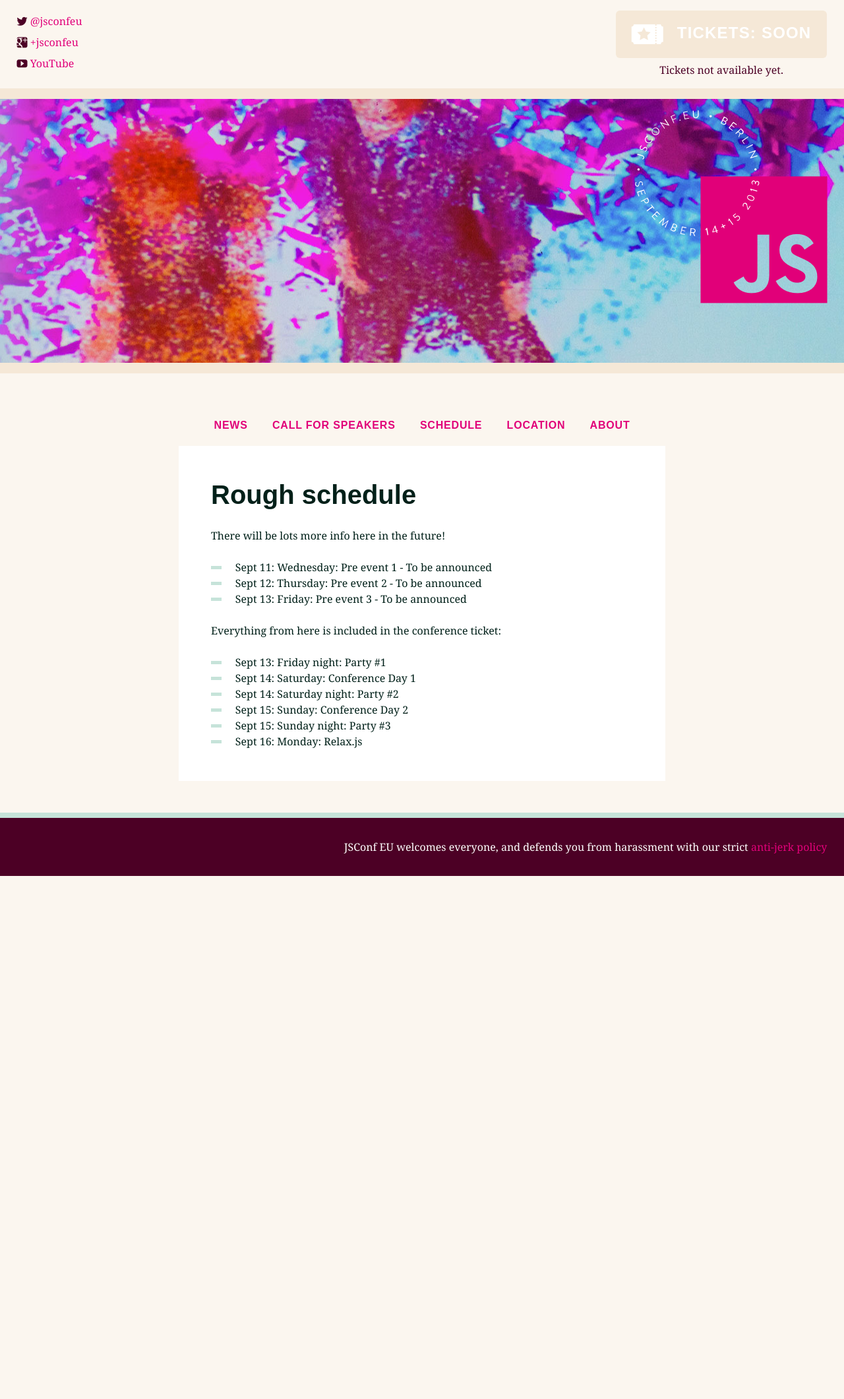
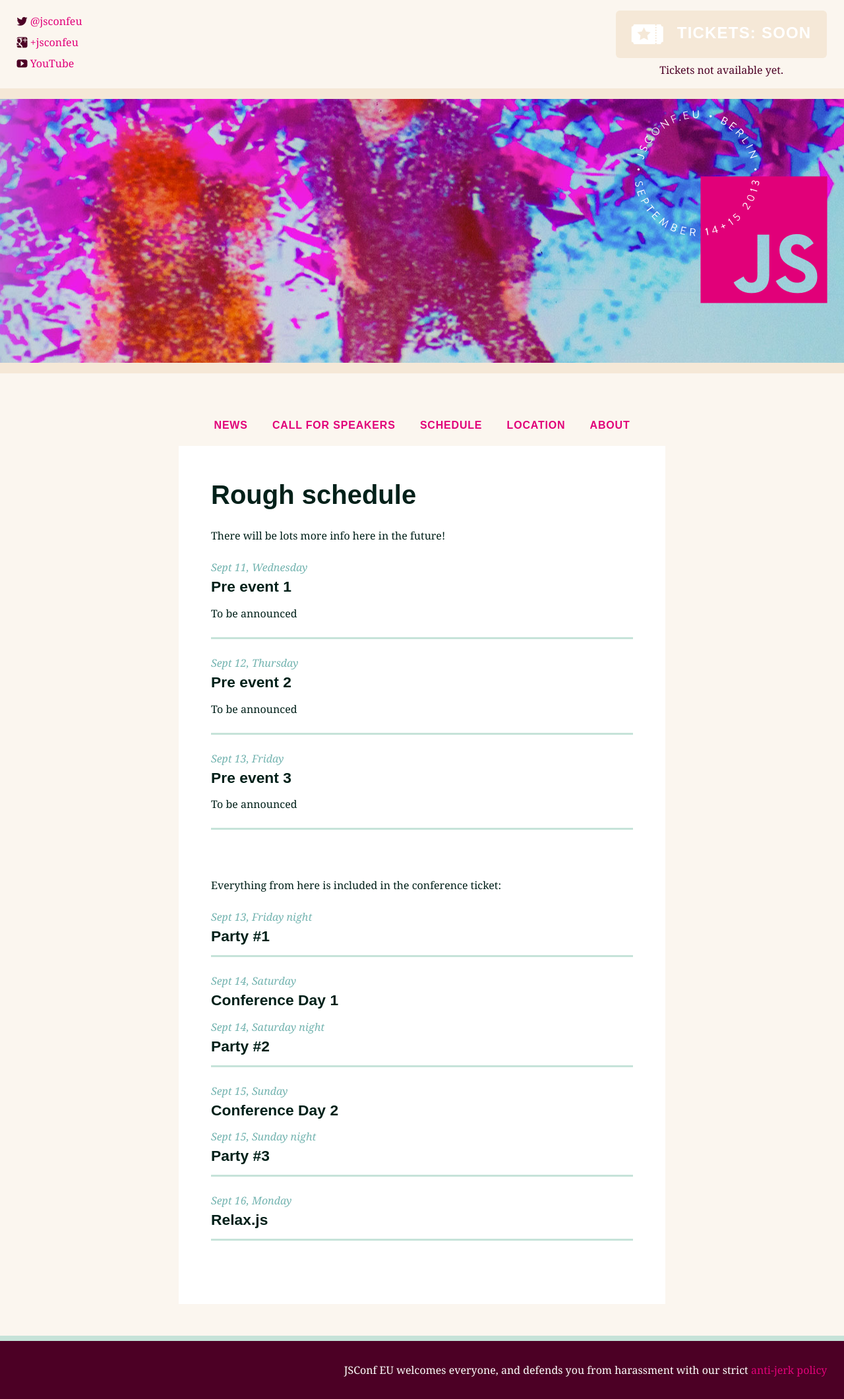
Before and after one commit to jsconf/2013.jsconf.eu, a Jekyll site: the page built from schedule/index.md, in a window 1280 px wide. Shown: the whole page at 66% size. Built offline with Jekyll 4.4.1, drawn with Linux system fonts in a browser that asks for light colours; nearby versions of some CDN libraries; before the commit the page ends 1328 px from its top, so only the background shows below that.

Commit message:
more typography details

```diff
--- a/_includes/schedule.md
+++ b/_includes/schedule.md
@@ -1,14 +1,44 @@
 There will be lots more info here in the future!
 
- * Sept 11: Wednesday: Pre event 1 - To be announced
- * Sept 12: Thursday: Pre event 2 - To be announced
- * Sept 13: Friday: Pre event 3 - To be announced
+<ul class="schedule_list">
+  <li>
+    <i>Sept 11, Wednesday</i>
+    <h4>Pre event 1</h4>
+    <p>To be announced</p>
+  </li>
+  <li>
+    <i>Sept 12, Thursday</i>
+    <h4>Pre event 2</h4>
+    <p>To be announced</p>
+  </li>
+  <li>
+    <i>Sept 13, Friday</i>
+    <h4>Pre event 3</h4>
+    <p>To be announced</p>
+  </li>
+</ul>
 
 Everything from here is included in the conference ticket:
 
- * Sept 13: Friday night: Party #1
- * Sept 14: Saturday: Conference Day 1
- * Sept 14: Saturday night: Party #2
- * Sept 15: Sunday: Conference Day 2
- * Sept 15: Sunday night: Party #3
- * Sept 16: Monday: Relax.js
+<ul class="schedule_list">
+  <li>
+    <i>Sept 13, Friday night</i>
+    <h4>Party #1</h4>
+  </li>
+  <li>
+    <i>Sept 14, Saturday</i>
+    <h4>Conference Day 1</h4>
+    <i>Sept 14, Saturday night</i>
+    <h4>Party #2</h4>
+  </li>
+  <li>
+    <i>Sept 15, Sunday</i>
+    <h4>Conference Day 2</h4>
+    <i>Sept 15, Sunday night</i>
+    <h4>Party #3</h4>
+  </li>
+  <li>
+    <i>Sept 16, Monday</i>
+    <h4>Relax.js</h4>
+  </li>
+</ul>
--- a/index.html
+++ b/index.html
@@ -23,10 +23,12 @@
   <section class="location" id="location">
     <h2>Location</h2>
     {% assign map_url="https://maps.google.com/maps?q=Radialsystem+V,+Holzmarktstra%C3%9Fe+33,+Berlin,+Germany&hl=en&ie=UTF8&ll=52.510527,13.428726&spn=0.036671,0.077677&sll=52.510893,13.428555&sspn=0.073341,0.155354&hq=Radialsystem+V,+Holzmarktstra%C3%9Fe+33,+Berlin,+Germany&t=m&z=14" %}
-    <a href="{{ map_url }}"><address>
+    <a href="{{ map_url }}">
+      <address>
       <strong>Radialsystem V</strong><br>
       Holzmarktstraße 33<br>
       10243 Berlin, Germany
-    </address></a>
+      </address>
+    </a>
     {% include map.md %}
   </section>
--- a/sass/imports/main.scss
+++ b/sass/imports/main.scss
@@ -32,7 +32,7 @@ h3 {
 }
 h4 {
   font-size: 1.429em;
-  margin: 1.5em 0 .5em 0;
+  margin-bottom: .5em;
 }
 
 
@@ -252,13 +252,13 @@ footer {
 
 /* typography in main content area */
 .main_column {
-  p, ul, ol, dl, hr {
+  p, ul, ol, dl, hr, address {
     margin-bottom: 1.5em;
   }
 
   ul {
     list-style: none;
-li {
+    li {
       position: relative;
       margin-left: 1.5em;
       padding-left: 1.5em;
@@ -275,8 +275,26 @@ li {
       background-color: $color_mint;
     }
   }
+  .schedule_list {
+    margin-bottom: 4.5em;
+    li {
+      margin-left: 0;
+      padding-left: 0;
+      text-indent: 0;
+      margin-bottom: 1.5em;
+      border-bottom: .1875em solid $color_mint;
+    }
+    > li:before {
+      display: none;
+    }
+    i {
+      display: block;
+      color: $color_d_mint;
+      font-style: italic;
+    }
+  }
+}
 
-}
 
 
 
@@ -349,6 +367,7 @@ article {
 /* fluid iframes */
 .embed_container {
   position: relative;
+  margin-bottom: 1.5em;
   padding-bottom: 56.25%;
   padding-top: 30px;
   height: 0;
@@ -380,7 +399,7 @@ article {
 }
 
 .date {
-  color: tint($color_dark, 50%);
+  color: $color_d_mint;
   font-size: .875em;
   font-style: italic;
 }
--- a/sass/imports/vars.scss
+++ b/sass/imports/vars.scss
@@ -6,6 +6,8 @@ $color_beige: #f5e8d7;
 $color_l_beige: #fbf6ef;
 $color_d_red: #4c0025;
 $color_mint: #c6e3d9;
+$color_d_mint: #74b4b0;
+
 
 @mixin uppercase {
   text-transform: uppercase;
--- a/stylesheets/screen.css
+++ b/stylesheets/screen.css
@@ -116,7 +116,7 @@ h3 {
 /* line 33, ../sass/imports/main.scss */
 h4 {
   font-size: 1.429em;
-  margin: 1.5em 0 0.5em 0;
+  margin-bottom: .5em;
 }
 
 /* line 41, ../sass/imports/main.scss */
@@ -395,7 +395,7 @@ footer {
 
 /* typography in main content area */
 /* line 255, ../sass/imports/main.scss */
-.main_column p, .main_column ul, .main_column ol, .main_column dl, .main_column hr {
+.main_column p, .main_column ul, .main_column ol, .main_column dl, .main_column hr, .main_column address {
   margin-bottom: 1.5em;
 }
 /* line 259, ../sass/imports/main.scss */
@@ -420,19 +420,41 @@ footer {
   height: 5px;
   background-color: #c6e3d9;
 }
+/* line 278, ../sass/imports/main.scss */
+.main_column .schedule_list {
+  margin-bottom: 4.5em;
+}
+/* line 280, ../sass/imports/main.scss */
+.main_column .schedule_list li {
+  margin-left: 0;
+  padding-left: 0;
+  text-indent: 0;
+  margin-bottom: 1.5em;
+  border-bottom: 0.1875em solid #c6e3d9;
+}
+/* line 287, ../sass/imports/main.scss */
+.main_column .schedule_list > li:before {
+  display: none;
+}
+/* line 290, ../sass/imports/main.scss */
+.main_column .schedule_list i {
+  display: block;
+  color: #74b4b0;
+  font-style: italic;
+}
 
-/* line 283, ../sass/imports/main.scss */
+/* line 301, ../sass/imports/main.scss */
 blockquote {
   margin: 2.5em 1.5em 3em;
   color: #4c0025;
 }
-/* line 286, ../sass/imports/main.scss */
+/* line 304, ../sass/imports/main.scss */
 blockquote p {
   font-style: italic;
 }
 
 /* links */
-/* line 295, ../sass/imports/main.scss */
+/* line 313, ../sass/imports/main.scss */
 a,
 a:link,
 a:visited {
@@ -444,7 +466,7 @@ a:visited {
   transition: color 0.1s ease-in-out, border-color 0.1s ease-in-out, background-color 0.1s ease-in-out;
 }
 
-/* line 303, ../sass/imports/main.scss */
+/* line 321, ../sass/imports/main.scss */
 a:hover,
 a:active,
 a:focus {
@@ -453,12 +475,12 @@ a:focus {
   text-decoration: none;
 }
 
-/* line 311, ../sass/imports/main.scss */
+/* line 329, ../sass/imports/main.scss */
 nav ul {
   margin: 1em 0;
   text-align: center;
 }
-/* line 315, ../sass/imports/main.scss */
+/* line 333, ../sass/imports/main.scss */
 nav li {
   display: inline-block;
   padding: 0.2em 0.5em;
@@ -467,12 +489,12 @@ nav li {
   font-weight: bold;
 }
 
-/* line 323, ../sass/imports/main.scss */
+/* line 341, ../sass/imports/main.scss */
 .main {
   padding: 3em 0;
 }
 
-/* line 327, ../sass/imports/main.scss */
+/* line 345, ../sass/imports/main.scss */
 .main_column {
   max-width: 640px;
   margin: 0 auto;
@@ -480,34 +502,35 @@ nav li {
   overflow: hidden;
 }
 
-/* line 334, ../sass/imports/main.scss */
+/* line 352, ../sass/imports/main.scss */
 section {
   margin: 0 0 4.5em 0;
   padding: 0 3%;
   clear: both;
 }
 
-/* line 341, ../sass/imports/main.scss */
+/* line 359, ../sass/imports/main.scss */
 article {
   margin-bottom: 4.5em;
 }
-/* line 343, ../sass/imports/main.scss */
+/* line 361, ../sass/imports/main.scss */
 article header {
   margin-bottom: 1em;
   border-bottom: 0.1875em solid #c6e3d9;
 }
 
 /* fluid iframes */
-/* line 350, ../sass/imports/main.scss */
+/* line 368, ../sass/imports/main.scss */
 .embed_container {
   position: relative;
+  margin-bottom: 1.5em;
   padding-bottom: 56.25%;
   padding-top: 30px;
   height: 0;
   overflow: hidden;
 }
 
-/* line 359, ../sass/imports/main.scss */
+/* line 378, ../sass/imports/main.scss */
 .embed_container iframe,
 .embed_container img {
   position: absolute;
@@ -517,12 +540,12 @@ article header {
   height: 100%;
 }
 
-/* line 367, ../sass/imports/main.scss */
+/* line 386, ../sass/imports/main.scss */
 .person {
   position: relative;
 }
 
-/* line 371, ../sass/imports/main.scss */
+/* line 390, ../sass/imports/main.scss */
 .person div {
   position: absolute;
   bottom: 10px;
@@ -530,14 +553,14 @@ article header {
   color: #fbf6ef;
 }
 
-/* line 378, ../sass/imports/main.scss */
+/* line 397, ../sass/imports/main.scss */
 .person a {
   color: #fbf6ef;
 }
 
-/* line 382, ../sass/imports/main.scss */
+/* line 401, ../sass/imports/main.scss */
 .date {
-  color: #808f8c;
+  color: #74b4b0;
   font-size: .875em;
   font-style: italic;
 }
```
Also changed, not shown: location/index.md (+5 -2 lines).
